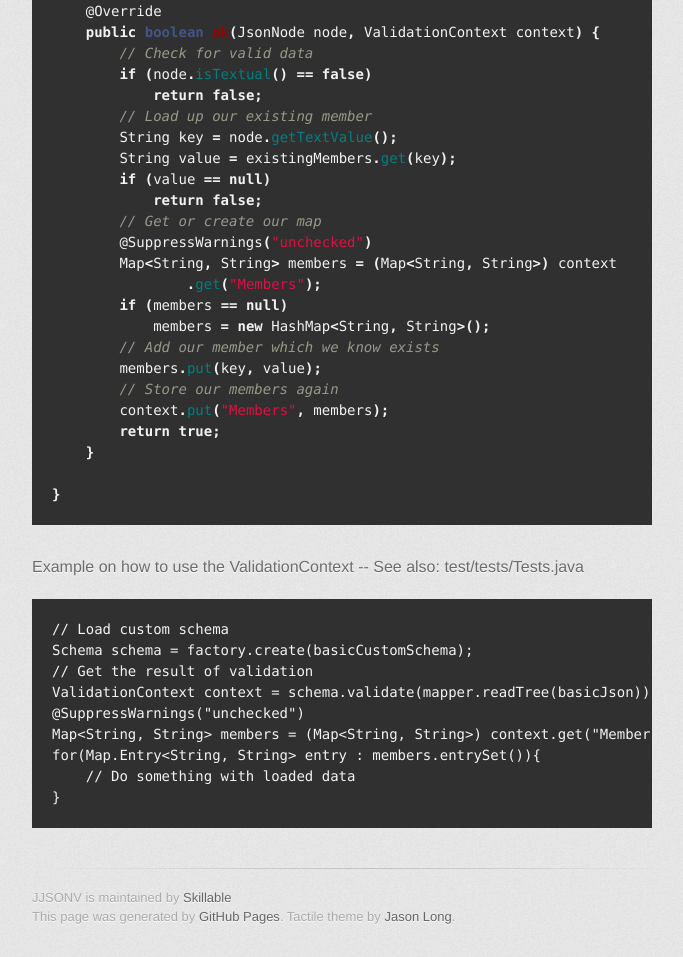
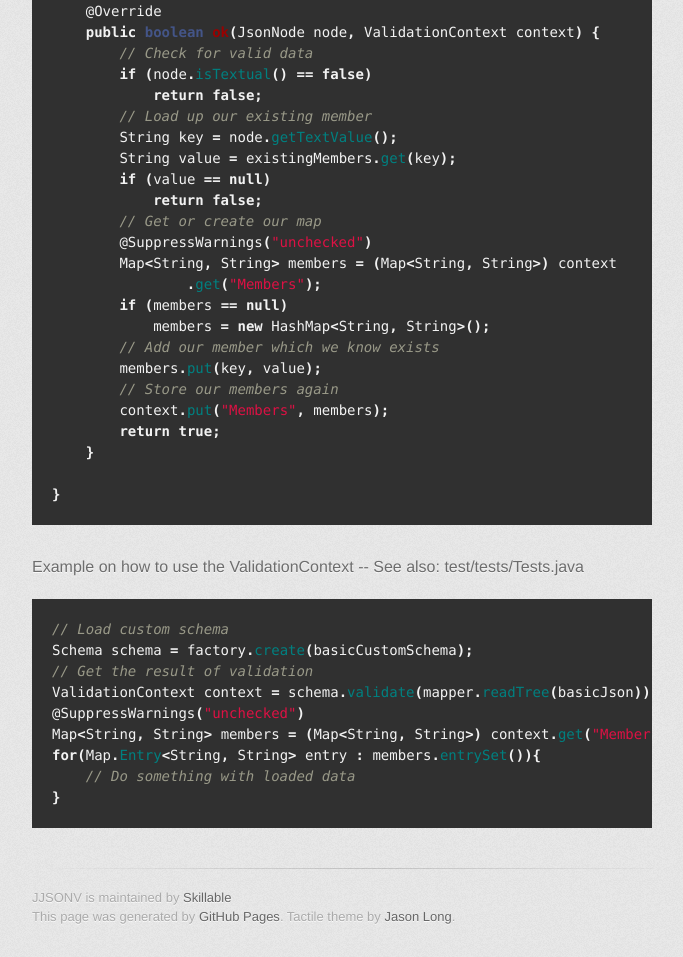
Before and after one commit to SkPhilipp/JJSONV, a plain HTML site: page index.html in a window 1280 px wide. Shown: the part 2976-3933 px from the top of the page, without its empty margins (298-981 px from the left). Drawn offline with Linux system fonts and the light colour scheme; a web font is replaced by a local one.

```diff
--- a/index.html
+++ b/index.html
@@ -169,16 +169,16 @@ wether or not the "member" was already loaded into the ValidationContext )</p>
 
 <p>Example on how to use the ValidationContext -- See also: test/tests/Tests.java</p>
 
-<pre><code>// Load custom schema
-Schema schema = factory.create(basicCustomSchema);
-// Get the result of validation
-ValidationContext context = schema.validate(mapper.readTree(basicJson));
-@SuppressWarnings("unchecked")
-Map&lt;String, String&gt; members = (Map&lt;String, String&gt;) context.get("Members");
-for(Map.Entry&lt;String, String&gt; entry : members.entrySet()){
-    // Do something with loaded data
-}
-</code></pre>
+<div class="highlight"><pre><span class="c1">// Load custom schema</span>
+<span class="n">Schema</span> <span class="n">schema</span> <span class="o">=</span> <span class="n">factory</span><span class="o">.</span><span class="na">create</span><span class="o">(</span><span class="n">basicCustomSchema</span><span class="o">);</span>
+<span class="c1">// Get the result of validation</span>
+<span class="n">ValidationContext</span> <span class="n">context</span> <span class="o">=</span> <span class="n">schema</span><span class="o">.</span><span class="na">validate</span><span class="o">(</span><span class="n">mapper</span><span class="o">.</span><span class="na">readTree</span><span class="o">(</span><span class="n">basicJson</span><span class="o">));</span>
+<span class="nd">@SuppressWarnings</span><span class="o">(</span><span class="s">"unchecked"</span><span class="o">)</span>
+<span class="n">Map</span><span class="o">&lt;</span><span class="n">String</span><span class="o">,</span> <span class="n">String</span><span class="o">&gt;</span> <span class="n">members</span> <span class="o">=</span> <span class="o">(</span><span class="n">Map</span><span class="o">&lt;</span><span class="n">String</span><span class="o">,</span> <span class="n">String</span><span class="o">&gt;)</span> <span class="n">context</span><span class="o">.</span><span class="na">get</span><span class="o">(</span><span class="s">"Members"</span><span class="o">);</span>
+<span class="k">for</span><span class="o">(</span><span class="n">Map</span><span class="o">.</span><span class="na">Entry</span><span class="o">&lt;</span><span class="n">String</span><span class="o">,</span> <span class="n">String</span><span class="o">&gt;</span> <span class="n">entry</span> <span class="o">:</span> <span class="n">members</span><span class="o">.</span><span class="na">entrySet</span><span class="o">()){</span>
+    <span class="c1">// Do something with loaded data</span>
+<span class="o">}</span>
+</pre></div>
         </section>
 
         <footer>
```
Also changed, not shown: params.json (+1 -1 lines).
